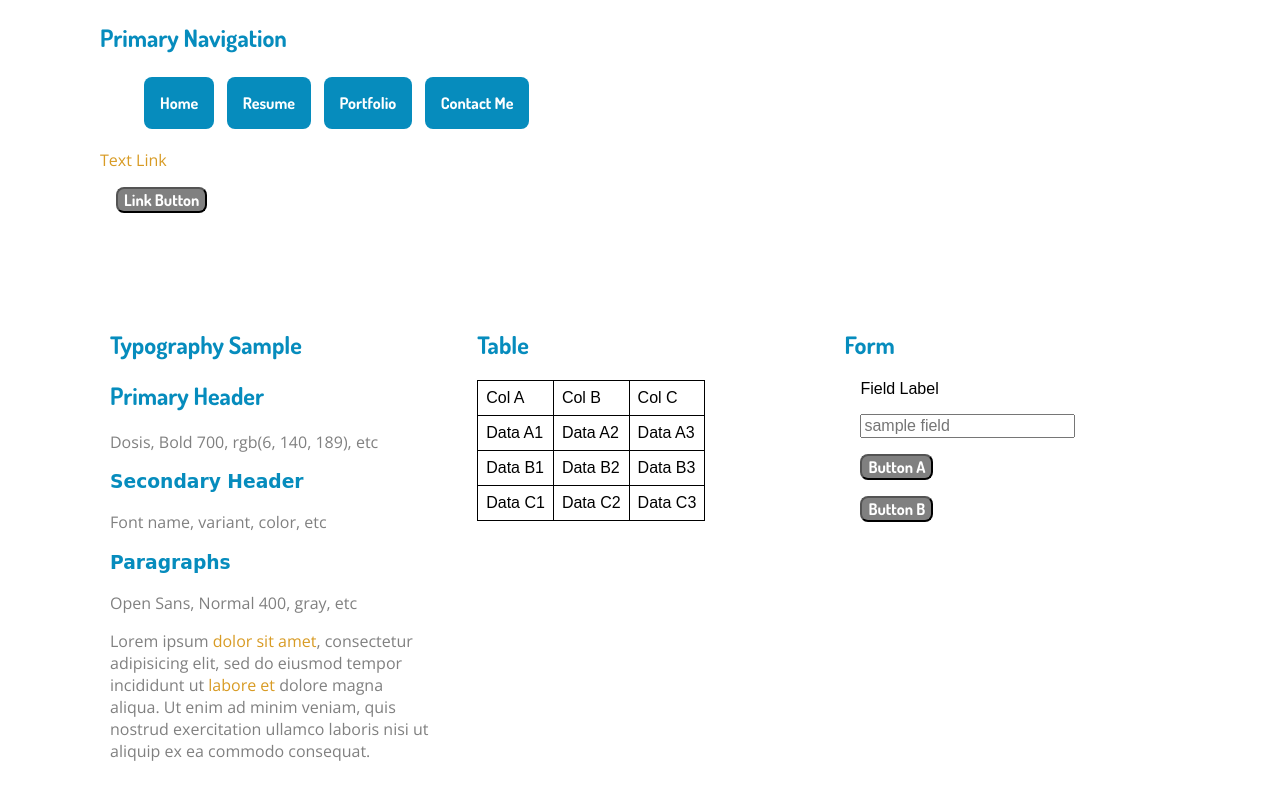
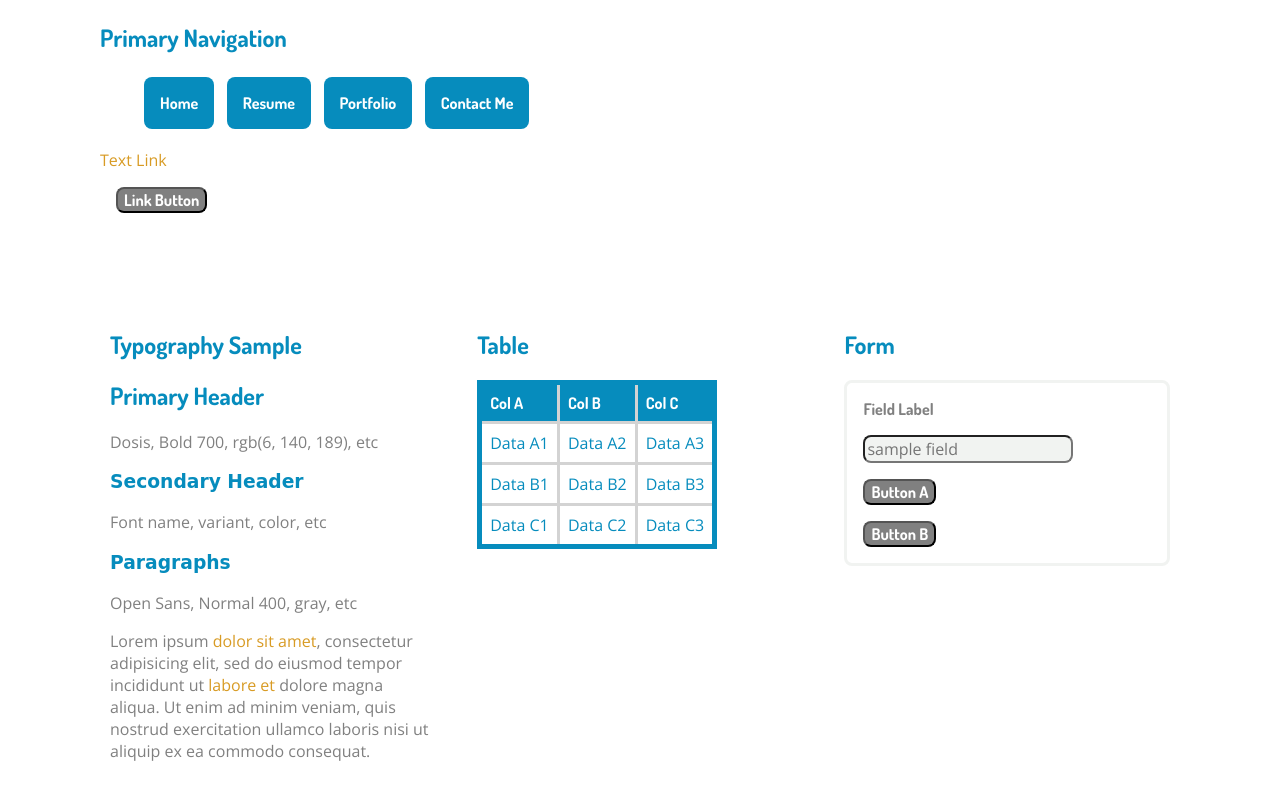
Before and after one commit to treininger/style-tile, a plain HTML site: page index.html in a window 1280 px wide. Shown: the part 1042-1842 px from the top of the page. Drawn offline with nearby package versions, Linux system fonts and the light colour scheme; a web font is replaced by a local one.

Commit message:
updated table and forms

```diff
--- a/css/styles.css
+++ b/css/styles.css
@@ -27,7 +27,7 @@
 */
 
 .color-1 {
- background: rgb(228, 225, 242);
+ background: rgb(241, 243, 241);
 }
 
 .color-2 {
@@ -135,12 +135,46 @@ p {
 
 /* Forms */
 
+form {
+ background: white;
+border: 3px solid rgb(241, 243, 241);
+    border-radius: .5em;
+}
+
+label {
+    font-family: 'Dosis', sans-serif;
+    color: gray;
+}
+
+input {
+    font-family: 'Open Sans', sans-serif;
+    border-radius: .5em;
+    background: rgb(241, 243, 241);
+}
+
+
 
 /* Tables */
 
 table {
-    border-spacing: 1rem;
+border-radius: .5em;
+border: 5px solid rgb(6, 140, 189);
+}
+
+.columns td {
+    font-family: 'Dosis', sans-serif;
+    color: white;
+    background: rgb(6, 140, 189);
+}
+
+td {
+    font-family: 'Open Sans', sans-serif;
+   color: rgb(6, 140, 189);
+    border: 3px solid lightgray;
+    border-radiusL .5em;
+
 }
 
 
+
 /* Cards */
--- a/index.html
+++ b/index.html
@@ -22,7 +22,7 @@
 <!-- Project Info -->
 	<section class="grid-container">
 		<h1>Tessa Reininger</h1>
-		<p>Version 0</p>
+		<p>Version 3</p>
 	</section>
 
 <!--
```
